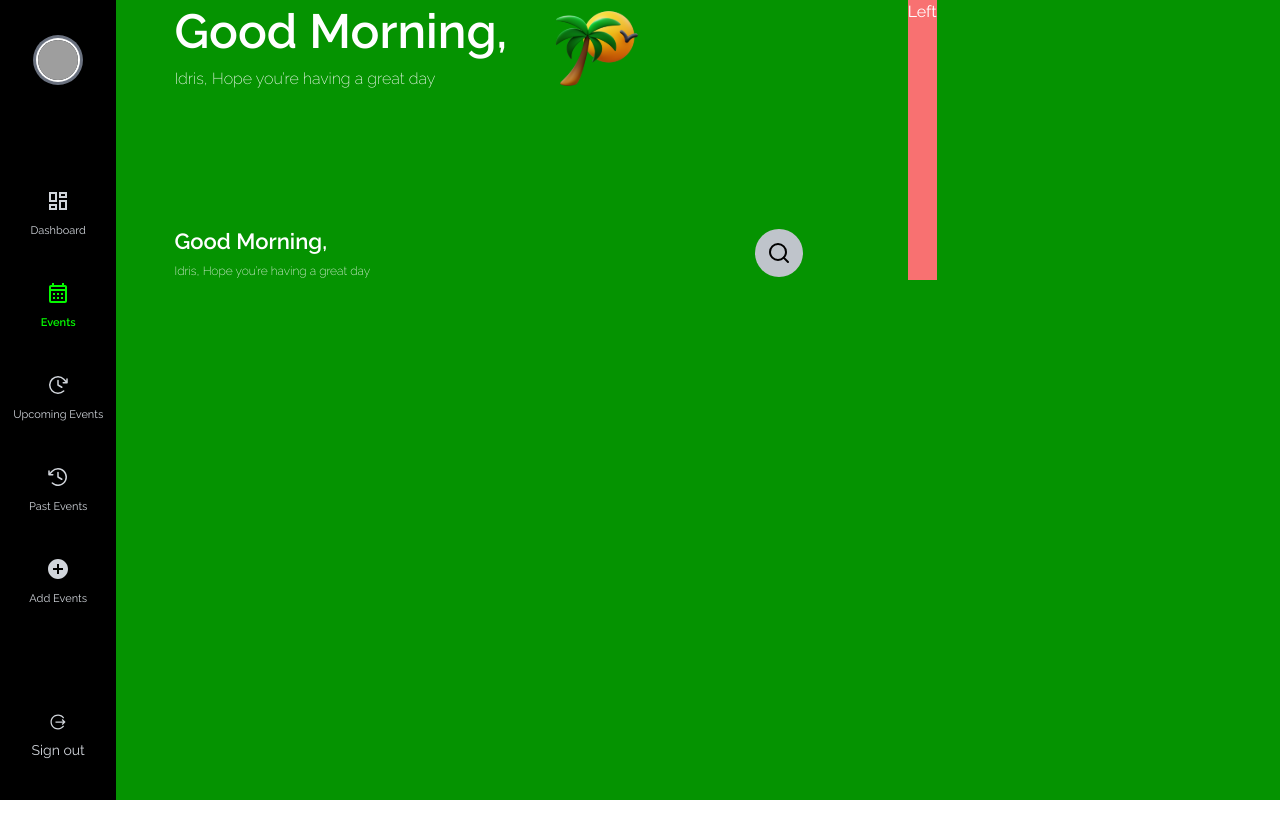
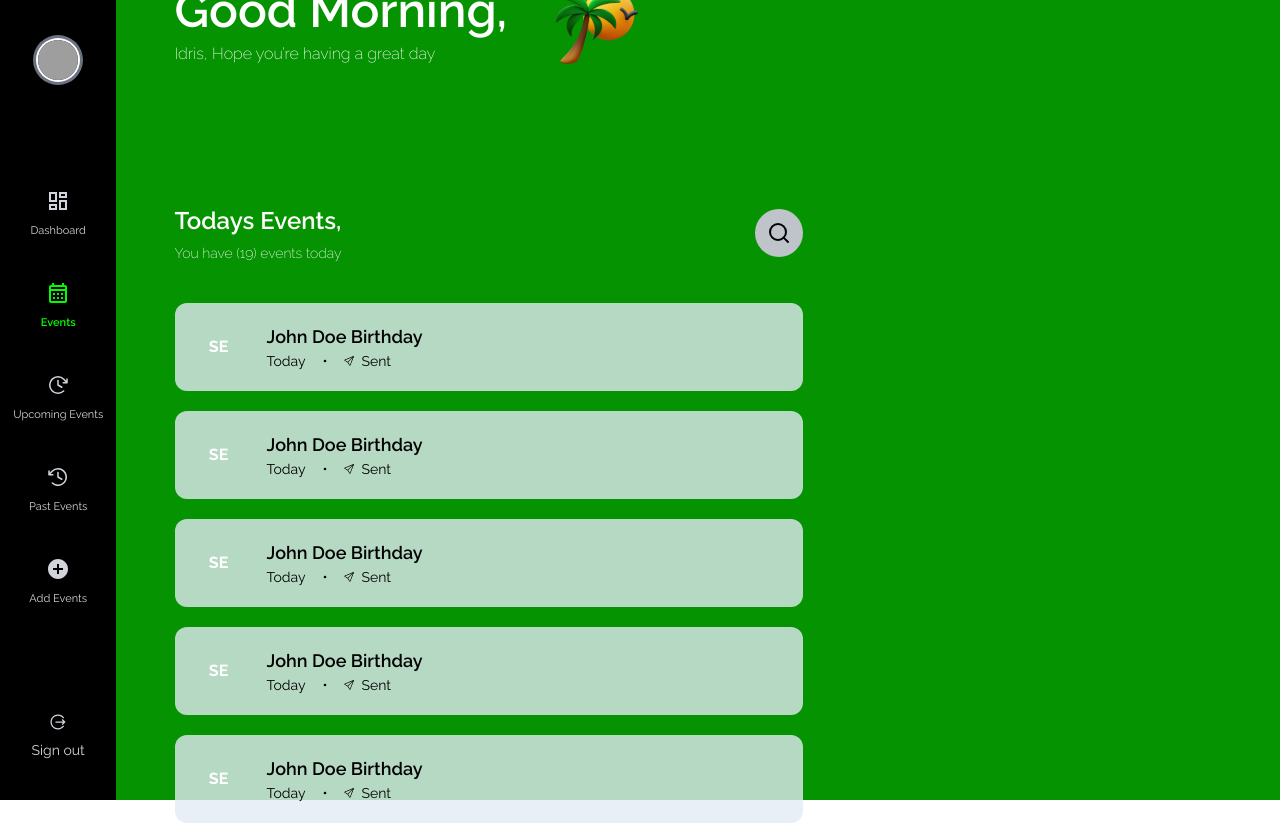
Before and after one commit to theolodocoder/D-day-frontend, a React (Vite) app: page /app/events in a window 1280 px wide. Before the commit the page ends 800 px from the top, so only its background shows below. Built offline with nearby package versions, Linux system fonts and the light colour scheme; grey boxes are pictures that could not be loaded.

Commit message:
Added event cards

```diff
--- a/src/containers/PageContent.tsx
+++ b/src/containers/PageContent.tsx
@@ -3,7 +3,7 @@ import routes from "../routes";
 
 const PageContent = () => {
   return (
-    <div className="bg-[#059301] flex w-full text-white">
+    <div className="bg-[#059301] flex w-full text-white items-center">
       <div className="mx-auto min-w-[90%]">
         <Routes>
           {routes.map((route, index) => (
--- a/src/features/events/components/EventCard.tsx
+++ b/src/features/events/components/EventCard.tsx
@@ -1,5 +1,37 @@
-const EventCard = () => {
-  return <>Item</>;
+import { BsDot, BsSend } from "react-icons/bs";
+
+const colors = ["red", "gray", "purple", "pink", "lightblue"];
+
+const EventCard = ({ id }) => {
+  const getRandColor = () => {
+    const rand: number = Math.floor(Math.random() * colors.length - 1);
+    return colors[rand];
+  };
+
+  // console.log(getRandColor());
+  return (
+    <div className="flex items-center gap-x-5 bg-[#E3EBF6CC] mt-5 rounded-xl text-black p-4 cursor-pointer">
+      <div
+        className={`flex items-center justify-center w-14 h-14 rounded-full bg-${colors[id]}-600 text-white font-bold`}
+      >
+        SE
+      </div>
+      <div>
+        <h3 className="font-semibold text-lg">
+          <span>John Doe </span>
+          <span>Birthday</span>
+        </h3>
+        <div className="flex gap-x-3 text-sm items-center">
+          <p>Today</p>
+          <BsDot />
+          <div className="flex items-center gap-x-2">
+            <BsSend size={10} />
+            Sent
+          </div>
+        </div>
+      </div>
+    </div>
+  );
 };
 
 export default EventCard;
--- a/src/features/events/index.tsx
+++ b/src/features/events/index.tsx
@@ -25,7 +25,7 @@ const Event = () => {
       <div className="w-[60%] flex flex-col gap-y-32">
         <div className="flex gap-x-10 items-center">
           <div>
-            <h1 className="text-5xl font-semibold mb-3">Good Morning,</h1>
+            <h1 className="text-5xl font-semibold mb-2">Good Morning,</h1>
             <p className="font-extralight">
               Idris, Hope you’re having a great day
             </p>
@@ -35,9 +35,9 @@ const Event = () => {
         <div>
           <div className="flex justify-between">
             <div>
-              <h1 className="text-[22px] mb-1 font-semibold">Good Morning,</h1>
-              <p className="font-extralight text-[12px]">
-                Idris, Hope you’re having a great day
+              <h1 className="text-[24px] mb-1 font-semibold">Todays Events,</h1>
+              <p className="font-extralight text-sm">
+                You have (19) events today
               </p>
             </div>
             {/* search icon */}
@@ -60,14 +60,16 @@ const Event = () => {
               </div>
             </div>
           </div>
-          <div>
-            {/* {events.map((eve) => (
-            <EventCard key={eve.id}  />
-          ))} */}
+          <div className="mt-10">
+            {Array(5)
+              .fill(null)
+              .map((_, idx) => (
+                <EventCard key={idx} id={idx} />
+              ))}
           </div>
         </div>
       </div>
-      <div className="bg-red-400">Left</div>
+      <div className="">Left</div>
     </div>
   );
 };
```
